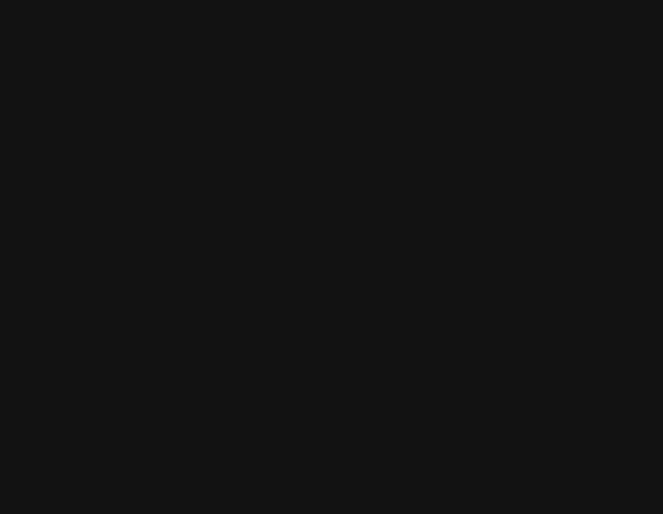
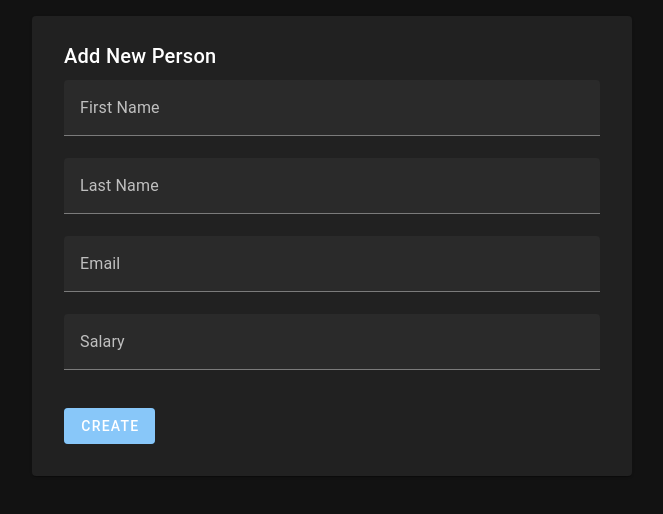
Before and after one commit to vijitdua/ucdavis-stdt-4-jr-app-dev-assesment-, a Vue app in the folder frontend/: page /add in a window 1280 px wide. Before the commit this address had no page. Shown: the top 514 px of the page, without its empty margins (308-971 px from the left). Built offline with nearby package versions, Linux system fonts and the light colour scheme.

Commit message:
add & edit people

```diff
--- /dev/null
+++ b/frontend/src/pages/AddPersonForm.vue
@@ -0,0 +1,113 @@
+<script setup lang="ts">
+import { ref, onMounted } from 'vue';
+import { useRoute, useRouter } from 'vue-router';
+import { createPerson, getPersonById, updatePersonById, type Person } from '../services/personsApiService';
+
+const route = useRoute();
+const router = useRouter();
+const isEditMode = ref<boolean>(false);
+const loading = ref<boolean>(false);
+const errorMessage = ref<string>('');
+const valid = ref<boolean>(false);
+const formRef = ref(); // Reference to the form
+
+const form = ref<Person>({
+  Id: '',
+  First_Name: '',
+  Last_Name: '',
+  Email: '',
+  Salary: ''
+});
+
+onMounted(async () => {
+  if (route.params.id) {
+    isEditMode.value = true;
+    loading.value = true;
+    try {
+      const data = await getPersonById(route.params.id as string);
+      form.value = data;
+    } catch (e) {
+      errorMessage.value = 'Failed to load person data.';
+    }
+    loading.value = false;
+  }
+});
+
+async function handleSubmit() {
+  const isValid = await formRef.value.validate();
+  if (!isValid.valid) return;
+
+  loading.value = true;
+  try {
+    if (isEditMode.value) {
+      await updatePersonById(form.value.Id, form.value);
+    } else {
+      await createPerson({
+        First_Name: form.value.First_Name,
+        Last_Name: form.value.Last_Name,
+        Email: form.value.Email,
+        Salary: form.value.Salary,
+        Id: ''
+      });
+    }
+    router.push('/');
+  } catch (e) {
+    errorMessage.value = 'Submission failed.';
+  }
+  loading.value = false;
+}
+</script>
+
+<template>
+  <v-container class="d-flex justify-center">
+    <v-card class="pa-4" max-width="600">
+      <v-card-title>{{ isEditMode ? 'Edit Person' : 'Add New Person' }}</v-card-title>
+      <v-card-text>
+        <v-alert v-if="errorMessage" type="error">{{ errorMessage }}</v-alert>
+
+        <v-form ref="formRef" v-model="valid" @submit.prevent="handleSubmit">
+          <v-text-field
+            v-if="isEditMode"
+            v-model="form.Id"
+            label="Employee ID"
+            disabled
+          />
+          <v-text-field
+            v-model="form.First_Name"
+            label="First Name"
+            :rules="[v => !!v || 'First name is required']"
+            required
+          />
+          <v-text-field
+            v-model="form.Last_Name"
+            label="Last Name"
+            :rules="[v => !!v || 'Last name is required']"
+            required
+          />
+          <v-text-field
+            v-model="form.Email"
+            label="Email"
+            :rules="[v => !!v || 'Email is required']"
+            required
+          />
+          <v-text-field
+            v-model="form.Salary"
+            label="Salary"
+            :rules="[v => !!v || 'Salary is required']"
+            required
+          />
+
+          <v-btn type="submit" :disabled="!valid" color="primary" class="mt-4">
+            {{ isEditMode ? 'Update' : 'Create' }}
+          </v-btn>
+        </v-form>
+      </v-card-text>
+    </v-card>
+  </v-container>
+</template>
+
+<style scoped>
+.v-card {
+  width: 100%;
+}
+</style>
--- a/frontend/src/pages/Person.vue
+++ b/frontend/src/pages/Person.vue
@@ -47,6 +47,9 @@
           </v-list-item>
           <v-list-item>
             <v-list-item-title><strong>Salary:</strong> ${{ personData?.Salary }}</v-list-item-title>
+          </v-list-item>
+          <v-list-item>
+              <v-btn size="small" variant="tonal" @click="()=>router.push(`/edit/${personData?.Id}`)">✏️ Edit</v-btn>
           </v-list-item>
         </v-list>
       </v-card-text>
--- a/frontend/src/pages/Persons.vue
+++ b/frontend/src/pages/Persons.vue
@@ -42,15 +42,22 @@
         :hide-default-footer="true"
     >
       <template v-slot:item="{ item }">
-        <tr @click="goToPerson(item.Id)" class="pointer-style">
-          <td>{{ item.Id }}</td>
-          <td>{{ item.First_Name }}</td>
-          <td>{{ item.Last_Name }}</td>
-          <td>{{ item.Email }}</td>
-          <td>{{ item.Salary }}</td>
+        <tr class="pointer-style">
+          <td @click="goToPerson(item.Id)">{{ item.Id }}</td>
+          <td @click="goToPerson(item.Id)">{{ item.First_Name }}</td>
+          <td @click="goToPerson(item.Id)">{{ item.Last_Name }}</td>
+          <td @click="goToPerson(item.Id)">{{ item.Email }}</td>
+          <td @click="goToPerson(item.Id)">{{ item.Salary }}</td>
+          <td>
+            <v-btn size="small" variant="tonal" @click="()=>router.push(`/edit/${item.Id}`)">✏️ Edit</v-btn>
+          </td>
         </tr>
       </template>
     </v-data-table>
+
+    <v-container class="center">
+      <v-btn color="primary" class="mb-4" @click="router.push('/add')">➕ Add New Person</v-btn>
+    </v-container>
 
     <v-container>
       <v-row justify="center">
--- a/frontend/src/pinia-store/pageStore.ts
+++ b/frontend/src/pinia-store/pageStore.ts
@@ -1,7 +1,7 @@
 import {defineStore} from 'pinia';
 import {ref} from 'vue';
-import type {Person} from "../services/personsApiService.ts";
-import {getPersonsList} from "../services/personsApiService.ts";
+import type {Person} from "@/services/personsApiService";
+import {getPersonsList} from "@/services/personsApiService";
 
 export const usePageStore = defineStore('pageStore', () => {
     const currentPage = ref<number>(1);
```
Also changed, not shown: frontend/src/router.ts (+8 -5 lines).
